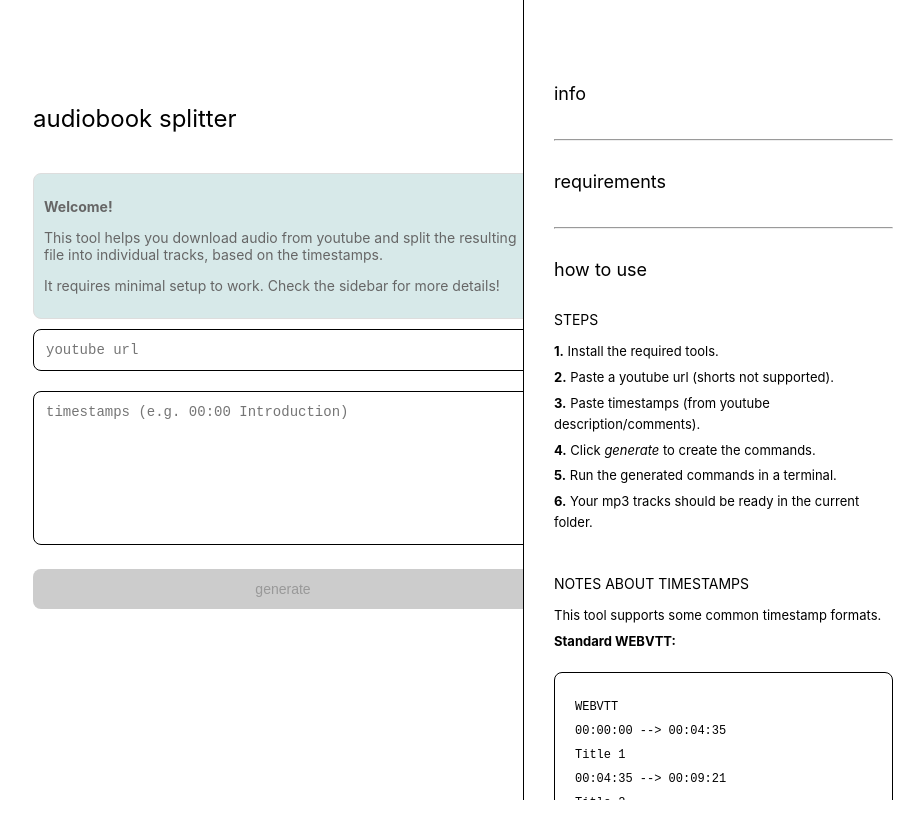
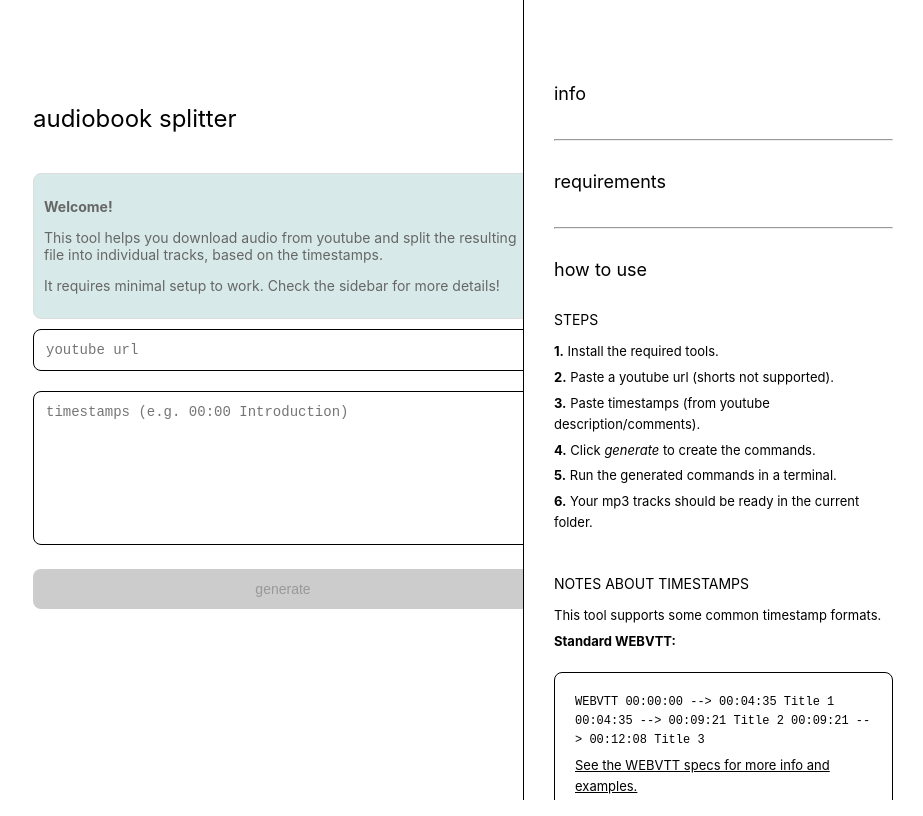
Before and after one commit to szekelyzol/audiobook-splitter, a Next.js app: page / in a window 1280 px wide. Both pictures are taken after a click on the heading "how to use". Shown: the whole page, without its empty margins (357-1280 px from the left). Built offline with nearby package versions, Linux system fonts and the light colour scheme.

Commit message:
Better formatting for timestamp examples

```diff
--- a/pages/index.tsx
+++ b/pages/index.tsx
@@ -382,13 +382,13 @@ export default function Home() {
 
                 <div className={styles.minimalCommands}>
                   <pre>
-                    <p>WEBVTT</p>
-                    <p>00:00:00 --&gt; 00:04:35</p>
-                    <p>Title 1</p>
-                    <p>00:04:35 --&gt; 00:09:21</p>
-                    <p>Title 2</p>
-                    <p>00:09:21 --&gt; 00:12:08</p>
-                    <p>Title 3</p>
+                    WEBVTT
+                    00:00:00 --&gt; 00:04:35
+                    Title 1
+                    00:04:35 --&gt; 00:09:21
+                    Title 2
+                    00:09:21 --&gt; 00:12:08
+                    Title 3
                   </pre>
                     <p><a href="https://www.w3.org/TR/webvtt1/#introduction-chapters" target="_blank" rel="noopener noreferrer">
                       See the WEBVTT specs for more info and examples.
@@ -399,9 +399,9 @@ export default function Home() {
 
                 <div className={styles.minimalCommands}>
                   <pre>
-                    <p>00:00 Title 1</p>
-                    <p>04:35 Title 2</p>
-                    <p>09:21 Title 3</p>
+                    00:00 Title 1
+                    04:35 Title 2
+                    09:21 Title 3
                   </pre>
                 </div>
 
@@ -409,9 +409,9 @@ export default function Home() {
 
                 <div className={styles.minimalCommands}>
                   <pre>
-                    <p>Title 1 00:00</p>
-                    <p>Title 2 04:35</p>
-                    <p>Title 3 09:21</p>
+                    Title 1 00:00
+                    Title 2 04:35
+                    Title 3 09:21
                   </pre>
                 </div>
 
```
